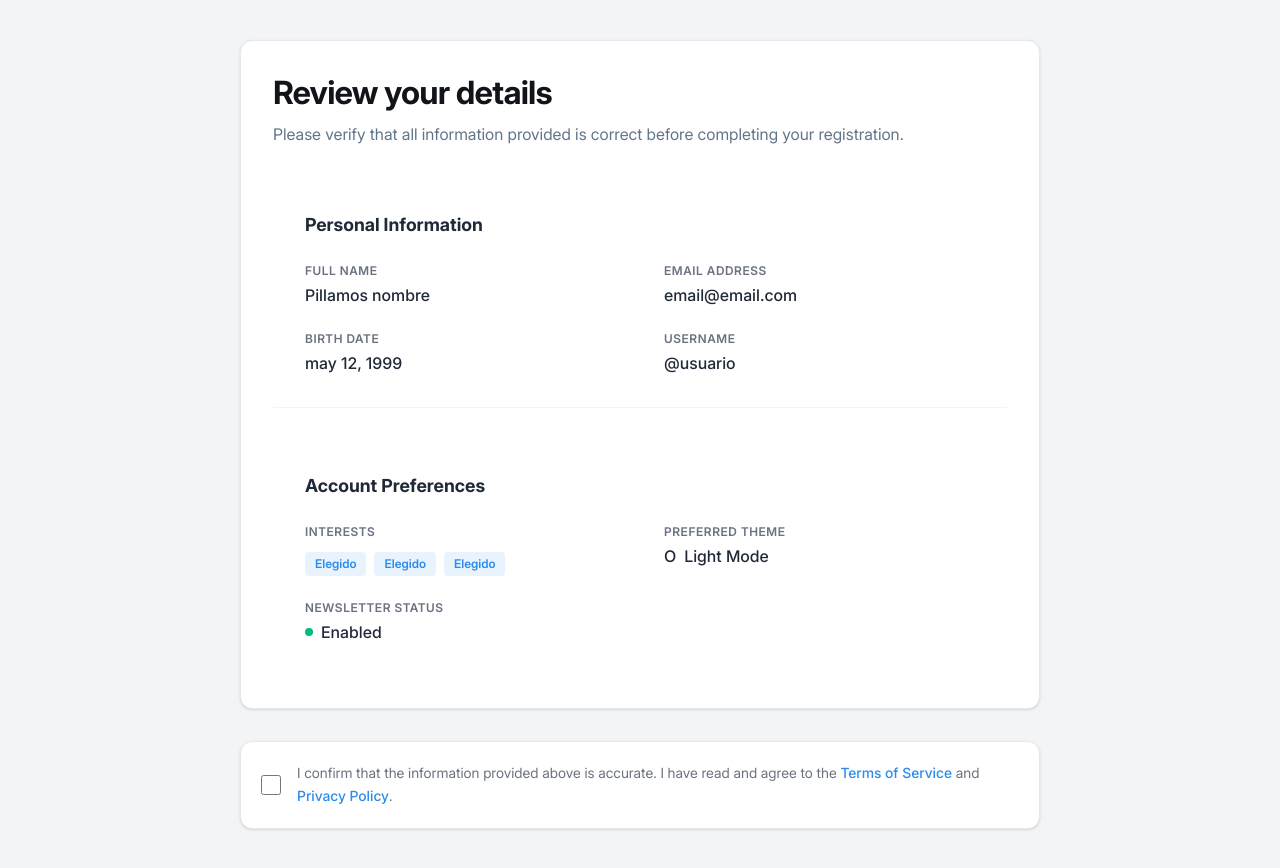
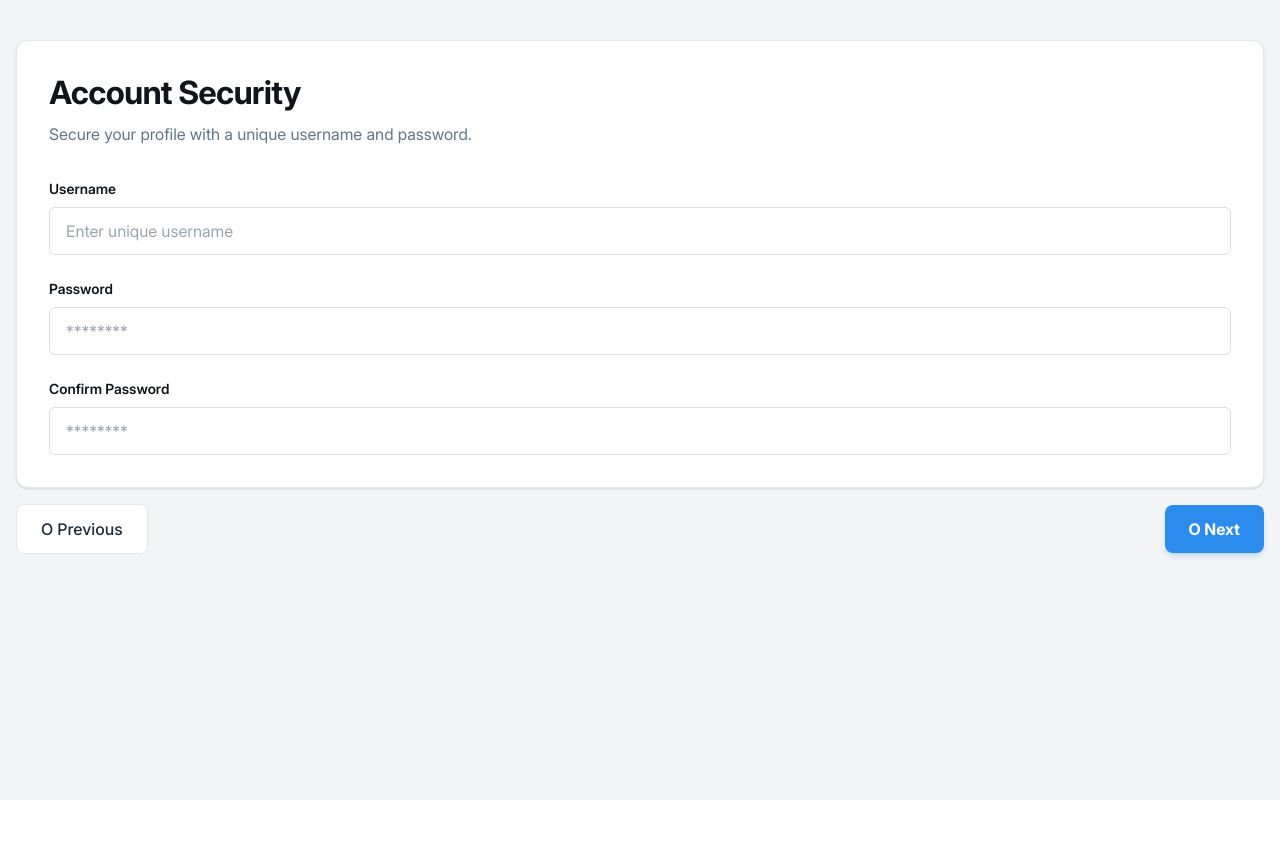
Before and after one commit to josegijon/Multi-Step-Form, a React (Vite) app: page / in a window 1280 px wide. After the commit the page ends 800 px from the top, so only its background shows below. Built offline with nearby package versions, Linux system fonts and the light colour scheme.

Commit message:
feat: add FormNavigation component and integrate it into MultiStepForm

```diff
--- a/src/components/FormNavigation.tsx
+++ b/src/components/FormNavigation.tsx
@@ -0,0 +1,16 @@
+
+export const FormNavigation = () => {
+    return (
+        <div className="flex justify-between items-center gap-2">
+            <button className="flex items-center gap-2 px-6 py-3 rounded-lg text-black-02 border border-[#e5e7eb] bg-white font-medium transition-colors cursor-pointer
+            hover:bg-slate-50">
+                O Previous
+            </button>
+
+            <button className="flex items-center gap-2 px-6 py-3 rounded-lg text-white bg-blue-primary font-bold shadow-md shadow-blue-primary/20 transition-all cursor-pointer
+            hover:bg-[#1a7cd8] hover:-translate-y-px">
+                O Next
+            </button>
+        </div>
+    )
+}
--- a/src/components/MultiStepForm.tsx
+++ b/src/components/MultiStepForm.tsx
@@ -1,3 +1,4 @@
+import { FormNavigation } from "./FormNavigation"
 import { Step1Personal } from "./steps/Step1Personal"
 import { Step2Professional } from "./steps/Step2Professional"
 import { Step3Preferences } from "./steps/Step3Preferences"
@@ -5,8 +6,9 @@ import { Step4Summary } from "./steps/Step4Summary"
 
 export const MultiStepForm = () => {
     return (
-        <div className="py-10 px-4 font-inter bg-[#f3f4f6] min-h-screen">
-            <Step4Summary />
-        </div>
+        <main className="py-10 px-4 font-inter bg-[#f3f4f6] min-h-screen flex flex-col gap-4">
+            <Step2Professional />
+            <FormNavigation />
+        </main>
     )
 }
```
